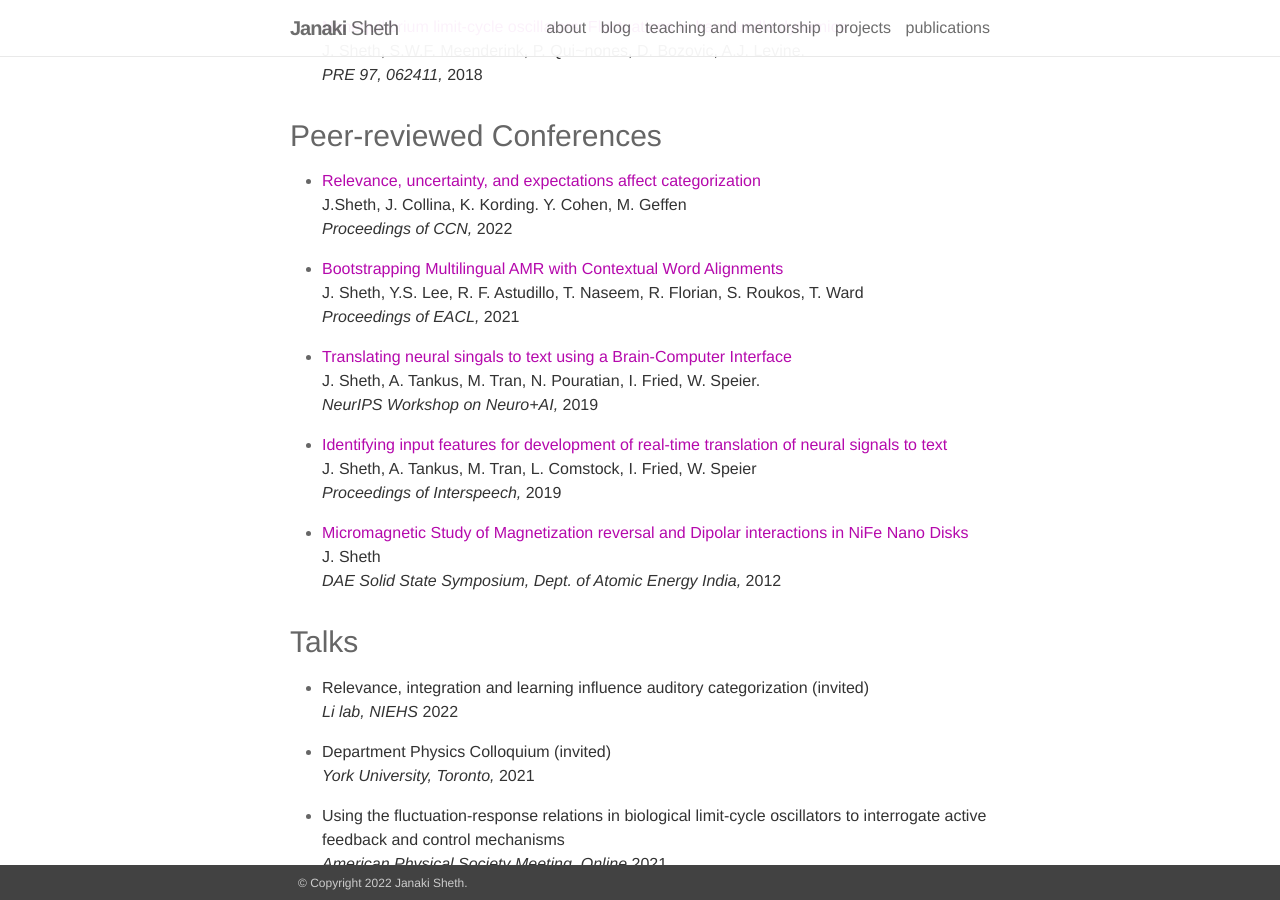
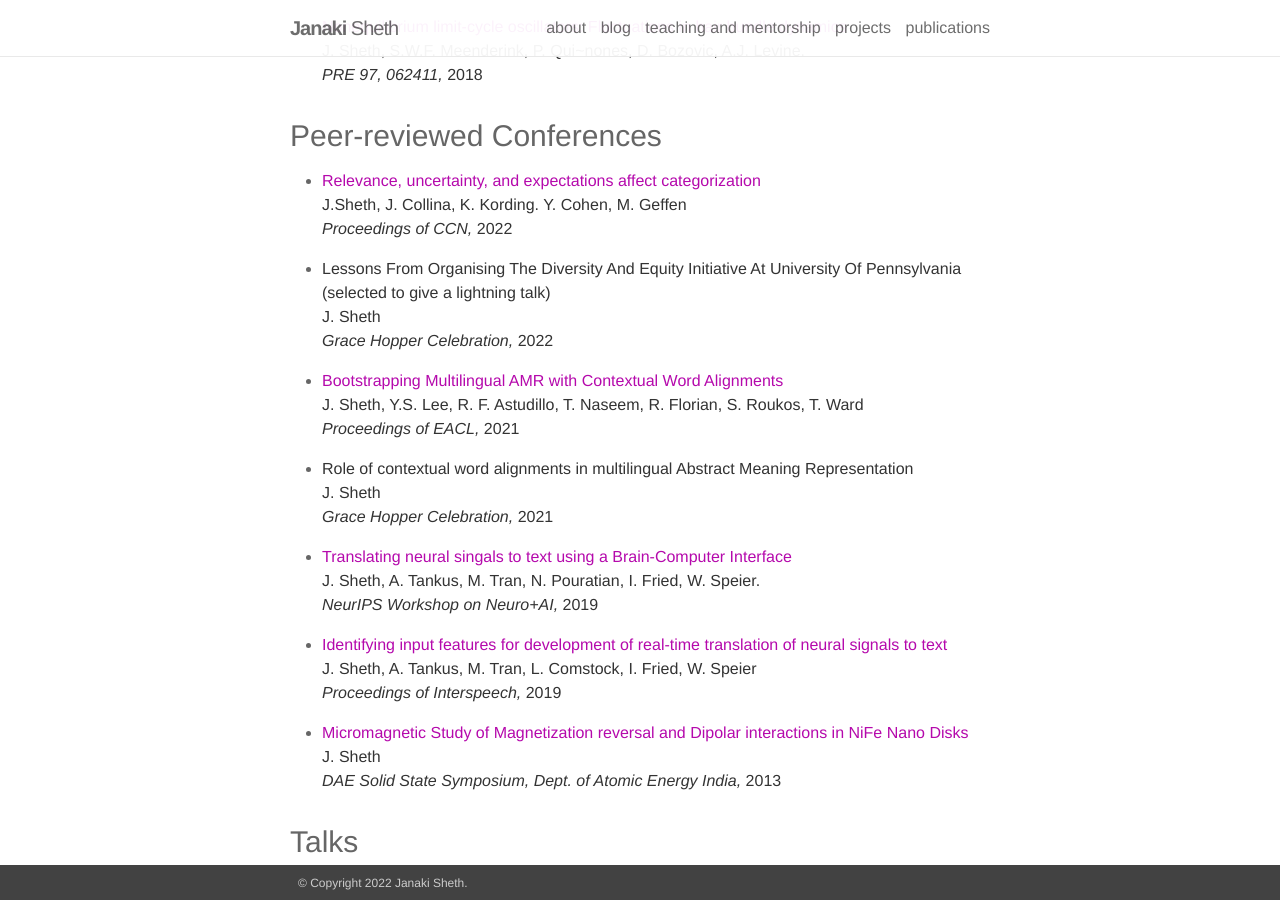
Before and after one commit to JanakiSheth/JanakiSheth.github.io, a Jekyll site: the page built from _pages/publications.md, in a window 1280 px wide and 900 px high, scrolled down 538 px. Built offline with Jekyll 4.4.1, drawn with Linux system fonts in a browser that asks for light colours; nearby versions of some CDN libraries; some of the changed text lies outside the part shown.

Commit message:
Updated news about minddivein

```diff
--- a/_pages/publications.md
+++ b/_pages/publications.md
@@ -19,13 +19,17 @@ title: Publications
 
 * [Relevance, uncertainty, and expectations affect categorization](https://2022.ccneuro.org/proceedings/0000196.pdf) <br>  J.Sheth, J. Collina, K. Kording. Y. Cohen, M. Geffen <br> *Proceedings of CCN,* 2022
 
+* Lessons From Organising The Diversity And Equity Initiative At University Of Pennsylvania (selected to give a lightning talk) <br> J. Sheth <br> *Grace Hopper Celebration,* 2022
+
 * [Bootstrapping Multilingual AMR with Contextual Word Alignments](https://aclanthology.org/2021.eacl-main.30.pdf) <br> J. Sheth, Y.S. Lee, R. F. Astudillo, T. Naseem, R. Florian, S. Roukos, T. Ward <br>*Proceedings of EACL,* 2021
+
+* Role of contextual word alignments in multilingual Abstract Meaning Representation <br>  J. Sheth <br> *Grace Hopper Celebration,* 2021
 
 * [Translating neural singals to text using a Brain-Computer Interface](https://openreview.net/pdf?id=B1lj77F88B) <br> J. Sheth, A. Tankus, M. Tran, N. Pouratian, I. Fried, W. Speier. <br>*NeurIPS Workshop on Neuro+AI,* 2019
 
 * [Identifying input features for development of real-time translation of neural signals to text](https://www.isca-speech.org/archive/Interspeech_2019/pdfs/3092.pdf) <br> J. Sheth, A. Tankus, M. Tran, L. Comstock, I. Fried, W. Speier <br>*Proceedings of Interspeech,* 2019
 
-* [Micromagnetic Study of Magnetization reversal and Dipolar interactions in NiFe Nano Disks](https://aip.scitation.org/doi/abs/10.1063/1.4791090?class=pdf&journalCode=apc) <br>J. Sheth <br> *DAE Solid State Symposium, Dept. of Atomic Energy India,* 2012
+* [Micromagnetic Study of Magnetization reversal and Dipolar interactions in NiFe Nano Disks](https://aip.scitation.org/doi/abs/10.1063/1.4791090?class=pdf&journalCode=apc) <br>J. Sheth <br> *DAE Solid State Symposium, Dept. of Atomic Energy India,* 2013
 
 ### Talks
 
@@ -64,8 +68,6 @@ title: Publications
 
 * Differential function of distinct inhibitory neuronal types in cortical networks <br> *Society for Neuroscience,* 2021
 
-* Role of contextual word alignments in multilingual Abstract Meaning Representation <br> *Grace Hopper Celebration,* 2021
-
 * Noisy driven oscillators: Adaptive drives break the fluctuation-dissipation theorem <br> *International Physics of Living Systems Meeting, Georgia Tech (held online due to Covid),* 2020
 
 * Noisy driven oscillators: Adaptive drives break the fluctuation-dissipation theorem <br> *Berkeley State Mech meeting, UCB,* 2020
```
Also changed, not shown: _news/announcement_2.md (+2 -2 lines).
